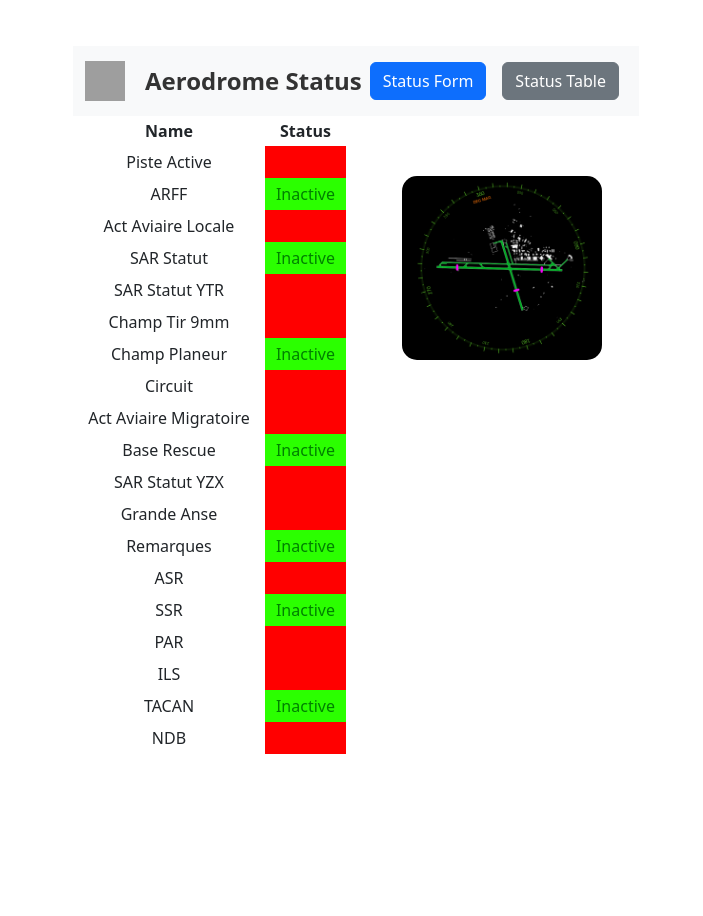
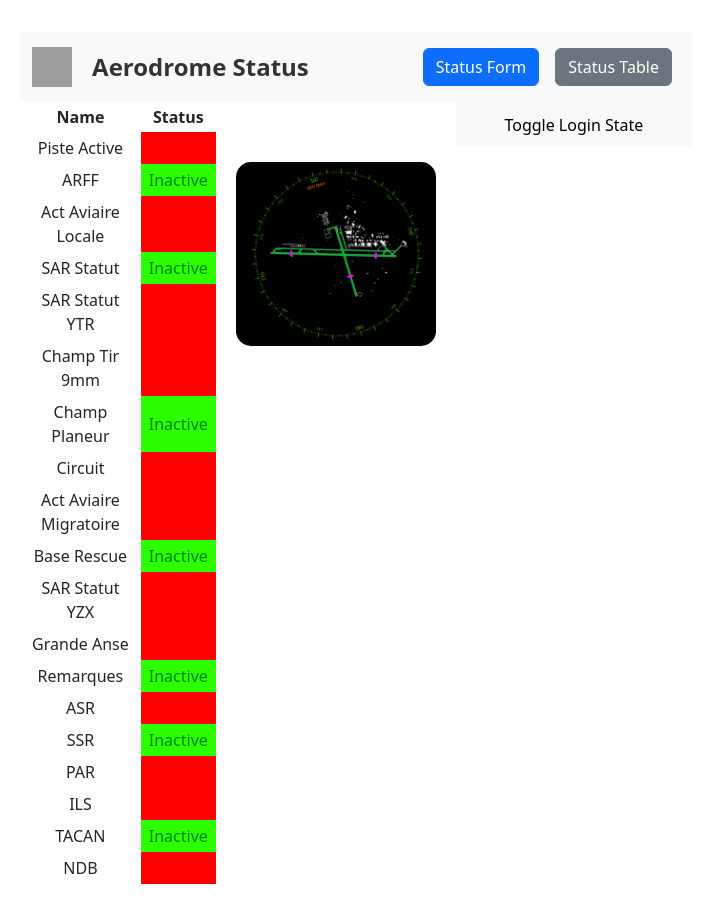
Before and after one commit to carrollcompute/Aerodrome, a React (Vite) app in the folder aerodrome_react_app/: page / in a window 1280 px wide. Shown: the whole page, without its empty margins (284-987 px from the left). Before the commit the page ends 800 px from the top, so only its background shows below. Built offline with nearby package versions, Linux system fonts and the light colour scheme; grey boxes are pictures that could not be loaded.

Commit message:
Modified behaviour based on logged in state
If user is logged in, show form, else user is not logged in, show table.

```diff
--- a/aerodrome_react_app/src/components/AppContainer.tsx
+++ b/aerodrome_react_app/src/components/AppContainer.tsx
@@ -1,16 +1,21 @@
-import React from 'react';
+import React, { useState } from 'react';
 import StatusTable from './StatusTable';
+import StatusForm from './StatusForm';
 import AerodromeImage from './AerodromeImage';
 import { initialData } from './StatusData';
-
-
 import './AppContainer.css';
 
 const AppContainer: React.FC = () => {
+  // Mock state for user authentication. In a real application,
+  // this state would be set based on the authentication system.
+  const [isLoggedIn, setIsLoggedIn] = useState<boolean>(false);
+
   return (
     <div className="app-container">
-      <StatusTable data={initialData} />
+      {isLoggedIn ? <StatusForm /> : <StatusTable data={initialData} />}
       <AerodromeImage />
+      {/* Mock button to toggle the isLoggedIn state for demonstration purposes */}
+      <button onClick={() => setIsLoggedIn(!isLoggedIn)}>Toggle Login State</button>
     </div>
   );
 }
```
